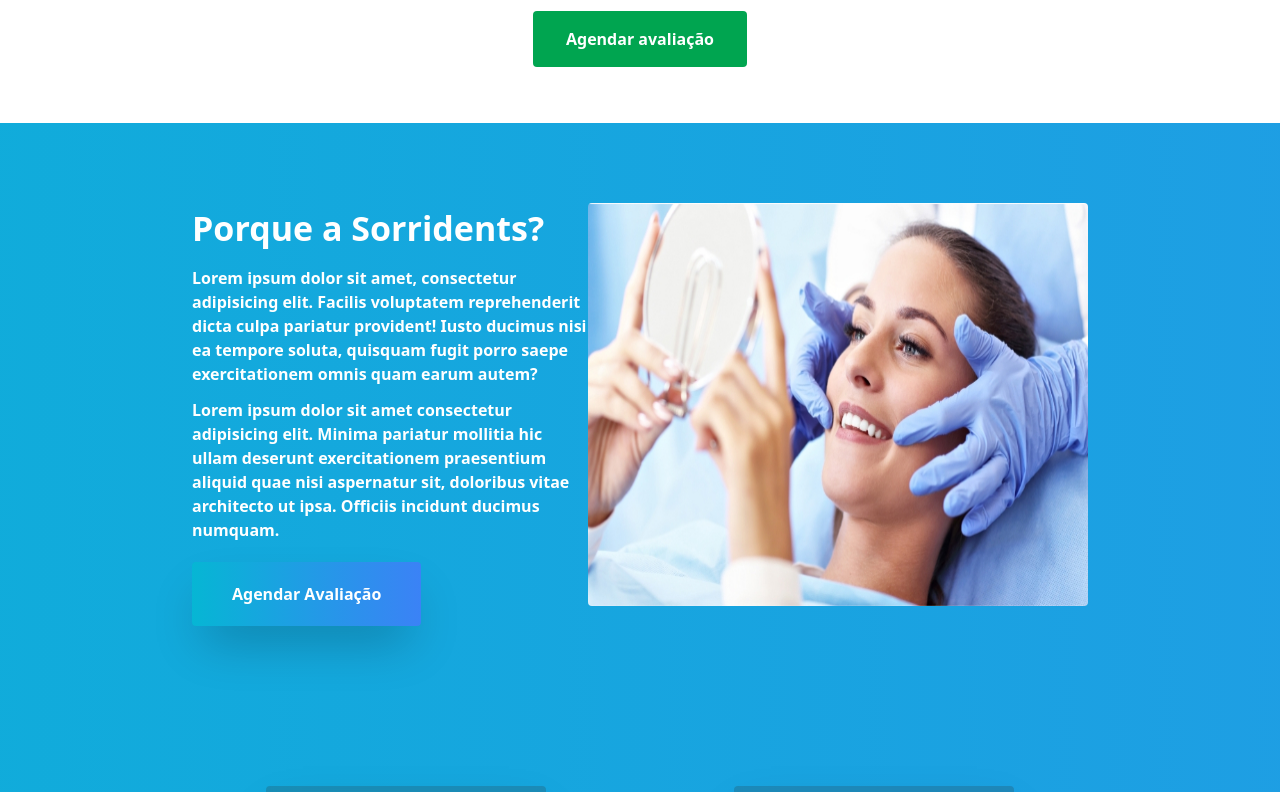
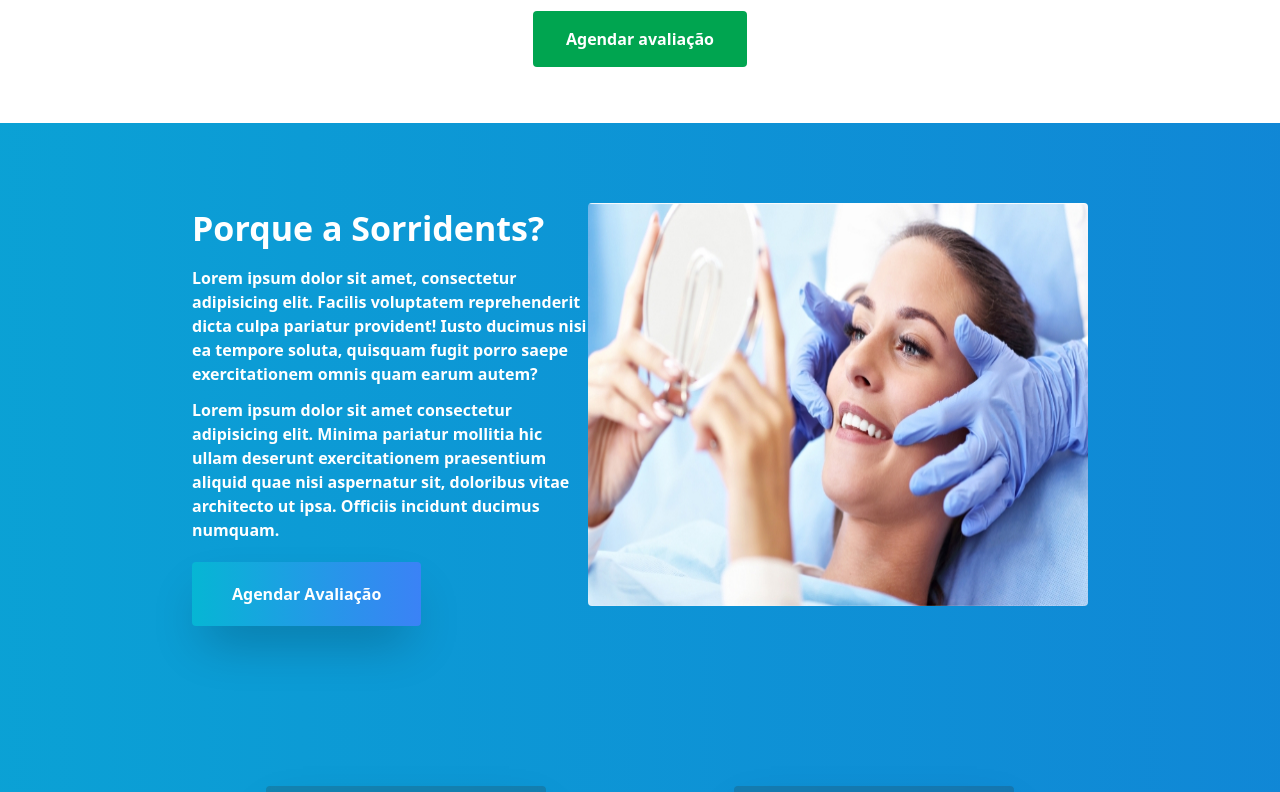
Before and after one commit to beno1234/Sorridents_Lp, a Next.js app: page / in a window 1280 px wide. Shown: the part 1520-2312 px from the top of the page. Built offline with nearby package versions, Linux system fonts and the light colour scheme.

Commit message:
alteração da tonalidade do background da animação

```diff
--- a/pages/index.tsx
+++ b/pages/index.tsx
@@ -11,7 +11,7 @@
     <div>
       <Section1 />
       <Section2 />
-      <div className="bg-gradient-to-r from-cyan-500 to-blue-500 animateGradientX">
+      <div className="bg-gradient-to-r from-cyan-500 to-blue-700 animateGradientX">
         <WhySorridents />
         <Services />
       </div>
```
